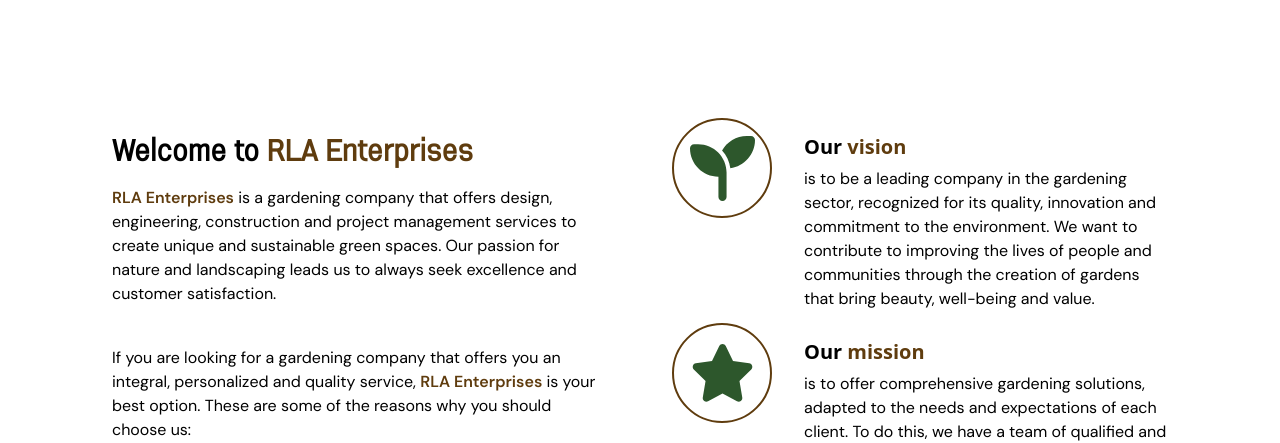
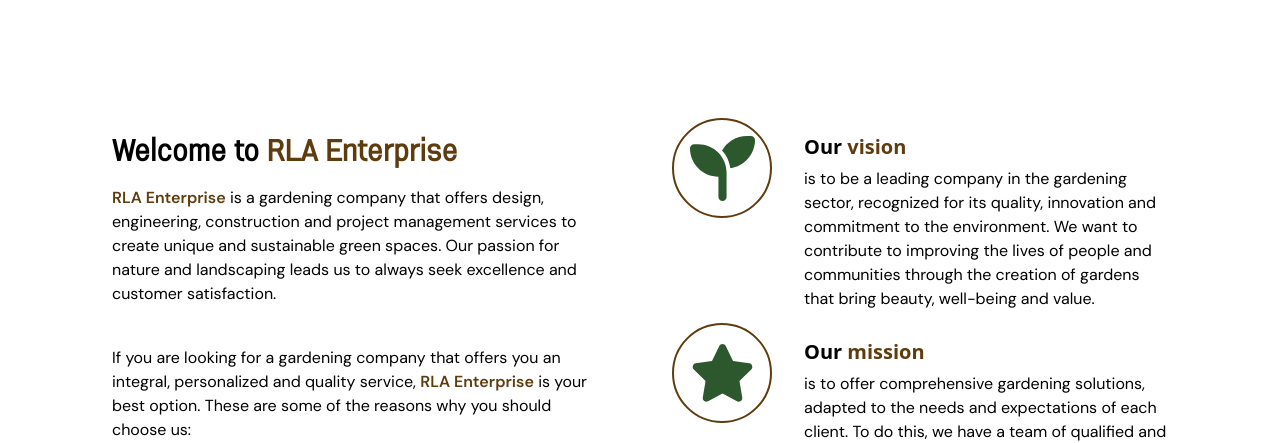
Before and after one commit to juniorrosalesve/rla-enterprises, a website with bundled scripts: page src/index.html in a window 1280 px wide. Shown: the part 1060-1503 px from the top of the page. Built offline with nearby package versions, Linux system fonts and the light colour scheme; a script that the page names is missing.

Commit message:
Update index.html

```diff
--- a/src/index.html
+++ b/src/index.html
@@ -3,11 +3,11 @@
 <head>
     <meta charset="UTF-8">
     <meta name="viewport" content="width=device-width, initial-scale=1.0">
-    <title>RLA Enterprises</title>
+    <title>RLA Enterprise</title>
 
-    <meta name="description" content="RLA Enterprises is a gardening company that offers design, engineering, construction and project management services to create unique and sustainable green spaces. Our passion for nature and landscaping leads us to always seek excellence and customer satisfaction.">
-    <meta property="og:title" content="RLA Enterprises">
-    <meta property="og:description" content="RLA Enterprises is a gardening company that offers design, engineering, construction and project management services to create unique and sustainable green spaces. Our passion for nature and landscaping leads us to always seek excellence and customer satisfaction.">
+    <meta name="description" content="RLA Enterprise is a gardening company that offers design, engineering, construction and project management services to create unique and sustainable green spaces. Our passion for nature and landscaping leads us to always seek excellence and customer satisfaction.">
+    <meta property="og:title" content="RLA Enterprise">
+    <meta property="og:description" content="RLA Enterprise is a gardening company that offers design, engineering, construction and project management services to create unique and sustainable green spaces. Our passion for nature and landscaping leads us to always seek excellence and customer satisfaction.">
     <meta property="og:image" content="./css/images/rla-logo.png">
     <meta property="og:url" content="https://rla-enterprises.com/">
 
@@ -101,12 +101,12 @@
         <section id="about" class="relative px-4 py-16 sm:px-8 lg:px-16 xl:px-40 2xl:px-64 lg:py-32">
             <div class="flex flex-col lg:flex-row lg:-mx-20">
                 <div class="w-full lg:w-1/2 lg:px-8">
-                    <h2 class="text-3xl serithai font-bold mt-4" data-aos="zoom-in">Welcome to <span class="text-primary">RLA Enterprises</span></h2>
+                    <h2 class="text-3xl serithai font-bold mt-4" data-aos="zoom-in">Welcome to <span class="text-primary">RLA Enterprise</span></h2>
                     <p class="mt-2 dm-sans lg:mt-4" data-aos="fade-right">
-                        <span class="text-primary font-semibold">RLA Enterprises</span> is a gardening company that offers design, engineering, construction and project management services to create unique and sustainable green spaces. Our passion for nature and landscaping leads us to always seek excellence and customer satisfaction.
+                        <span class="text-primary font-semibold">RLA Enterprise</span> is a gardening company that offers design, engineering, construction and project management services to create unique and sustainable green spaces. Our passion for nature and landscaping leads us to always seek excellence and customer satisfaction.
                     </p>
                     <p class="mt-2 dm-sans lg:mt-10" data-aos="fade-right">
-                        If you are looking for a gardening company that offers you an integral, personalized and quality service, <span class="text-primary font-semibold">RLA Enterprises</span> is your best option. These are some of the reasons why you should choose us:
+                        If you are looking for a gardening company that offers you an integral, personalized and quality service, <span class="text-primary font-semibold">RLA Enterprise</span> is your best option. These are some of the reasons why you should choose us:
                     </p>
                     <ul class="list-disc mt-3 dm-sans-italic text-sm ml-6" >
                         <li data-aos="fade-right">We have more than 10 years of experience in the gardening sector, which endorses us as a serious, professional and reliable company.</li>
@@ -340,7 +340,7 @@
                                     <svg xmlns="http://www.w3.org/2000/svg" class="w-7 mx-3" viewBox="0 0 512 512"><!--! Font Awesome Free 6.4.2 by @fontawesome - https://fontawesome.com License - https://fontawesome.com/license (Commercial License) Copyright 2023 Fonticons, Inc. --><path fill="#fff" d="M389.2 48h70.6L305.6 224.2 487 464H345L233.7 318.6 106.5 464H35.8L200.7 275.5 26.8 48H172.4L272.9 180.9 389.2 48zM364.4 421.8h39.1L151.1 88h-42L364.4 421.8z"/></svg>
                                 </a>
                             </div>
-                            <h1 class="mt-8 uppercase dm-sans text-white text-left text-sm">Copyright © 2023 RLA Enterprises LLC</h1>
+                            <h1 class="mt-8 uppercase dm-sans text-white text-left text-sm">Copyright © 2023 RLA Enterprise LLC</h1>
                             <h1 class="uppercase dm-sans text-white text-left text-xs">Powered by Concepto Digital</h1>
                         </div>
                     </div>
@@ -384,7 +384,7 @@
                                     <svg xmlns="http://www.w3.org/2000/svg" class="w-7 mx-3" viewBox="0 0 512 512"><!--! Font Awesome Free 6.4.2 by @fontawesome - https://fontawesome.com License - https://fontawesome.com/license (Commercial License) Copyright 2023 Fonticons, Inc. --><path fill="#fff" d="M389.2 48h70.6L305.6 224.2 487 464H345L233.7 318.6 106.5 464H35.8L200.7 275.5 26.8 48H172.4L272.9 180.9 389.2 48zM364.4 421.8h39.1L151.1 88h-42L364.4 421.8z"/></svg>
                                 </a>
                             </div>
-                            <h1 class="mt-8 uppercase dm-sans text-white text-center text-sm">Copyright © 2023 RLA Enterprises LLC</h1>
+                            <h1 class="mt-8 uppercase dm-sans text-white text-center text-sm">Copyright © 2023 RLA Enterprise LLC</h1>
                             <h1 class="uppercase dm-sans text-white text-center text-xs">Powered by Concepto Digital</h1>
                         </div>
                     </div>
```
